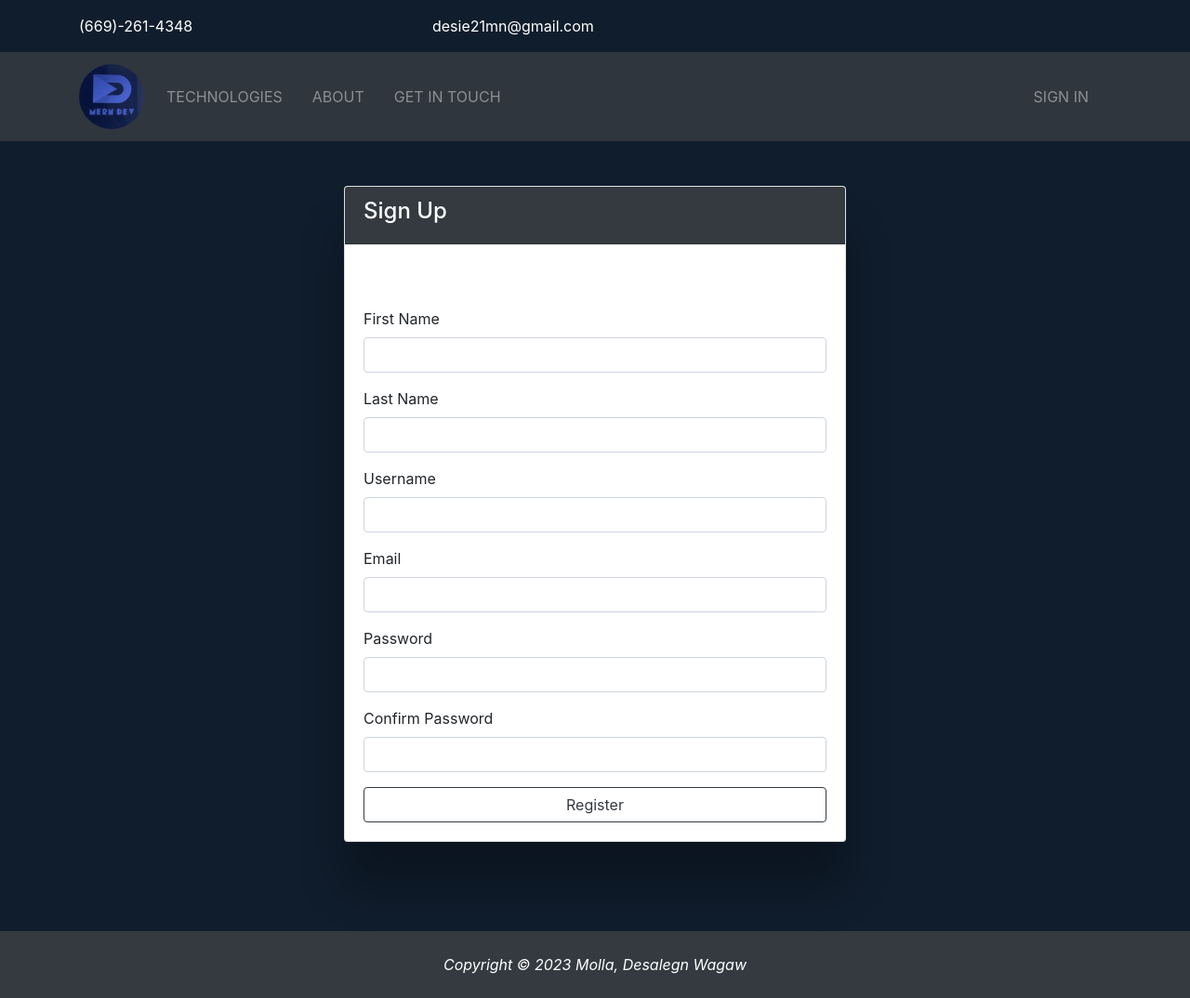
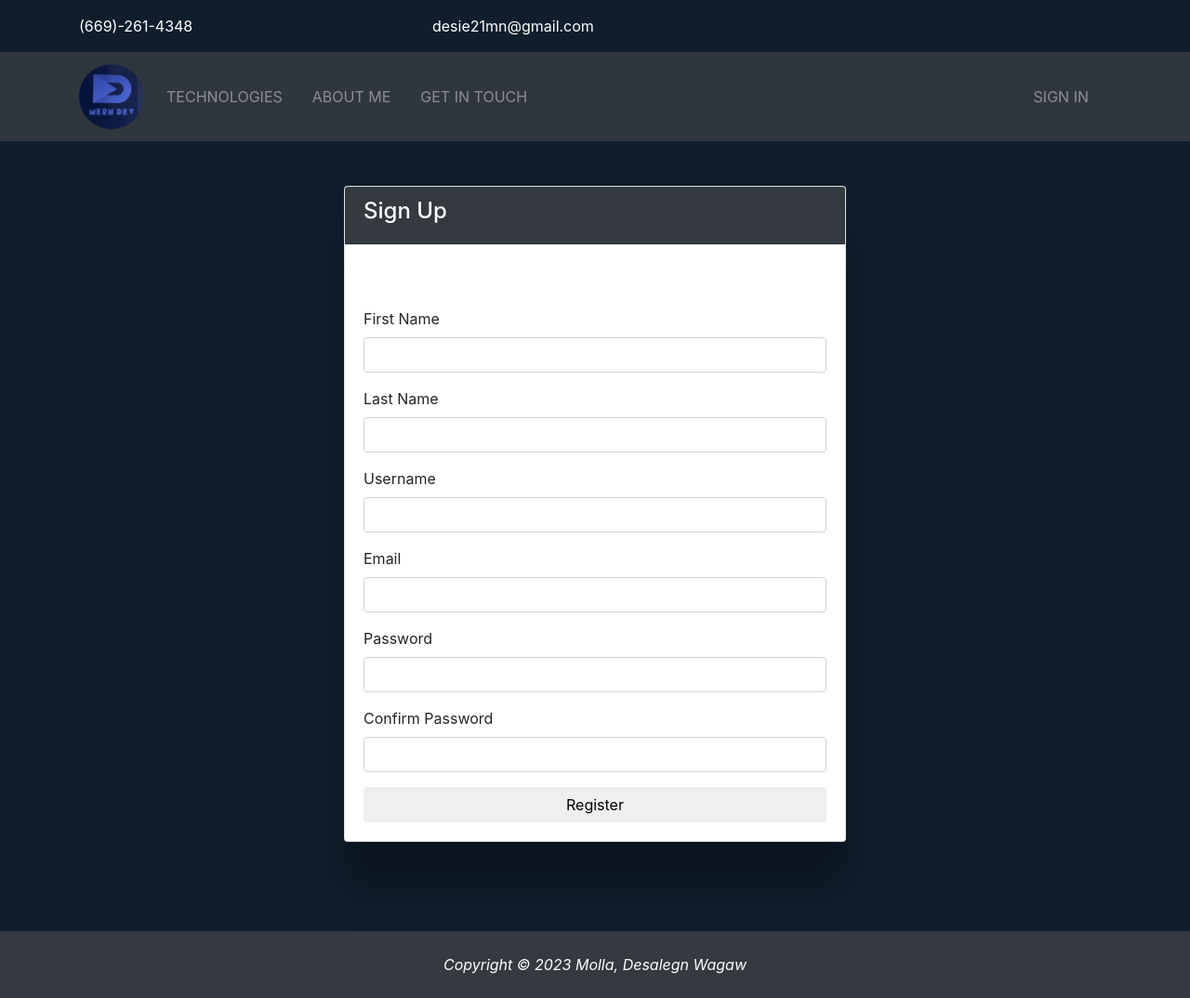
Before and after one commit to desi-123/myport, a Django app: page /accounts/register in a window 1280 px wide. Shown: the whole page at 93% size. Run offline with Django 4.2, Linux system fonts and the light colour scheme; some libraries are stand-ins or nearby versions.

Commit message:
navbar updated

```diff
--- a/templates/accounts/login.html
+++ b/templates/accounts/login.html
@@ -30,7 +30,7 @@
                 <input type="submit" value="Login" class="btn btn-outline-dark btn-block">
                 <p class="lead mt-5">
                   <strong>Are You New?</strong>
-                  <a href="{% url 'register' %}" class="btn btn-outline-dark mb-2 btn-lg">Sign Up</a>
+                  <a href="{% url 'register' %}" class="btn dark mb-2 btn-lg">Sign Up</a>
                 </p>
               </form>
             </div>
--- a/templates/accounts/register.html
+++ b/templates/accounts/register.html
@@ -40,7 +40,7 @@
                   <label for="password">Confirm Password</label>
                   <input type="password" name="password2" class="form-control" required>
                 </div>
-                <input type="submit" value="Register" class="btn btn-outline-dark btn-block">
+                <input type="submit" value="Register" class="btn dark btn-block">
               </form>
             </div>
           </div>
--- a/templates/partials/_navbar.html
+++ b/templates/partials/_navbar.html
@@ -18,7 +18,7 @@
           <a class="nav-link underline" href="#skill">Technologies</a>
         </li>
         <li class="nav-item mr-3">
-          <a class="nav-link" href="#aboutme">About</a>
+          <a class="nav-link" href="#aboutme">About Me</a>
         </li>
         <li>
           <a class="nav-link" href="#contactme">Get In Touch</a>
```
Also changed, not shown: portfolio/asgi.py (+0 -9 lines), portfolio/wsgi.py (+0 -9 lines).
